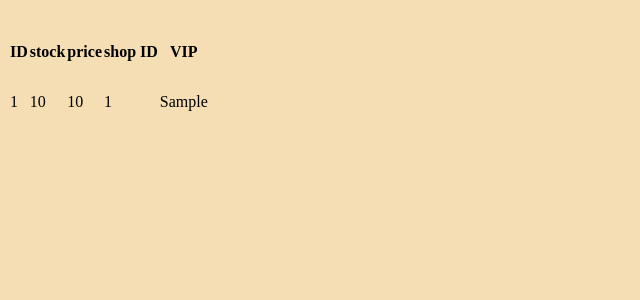
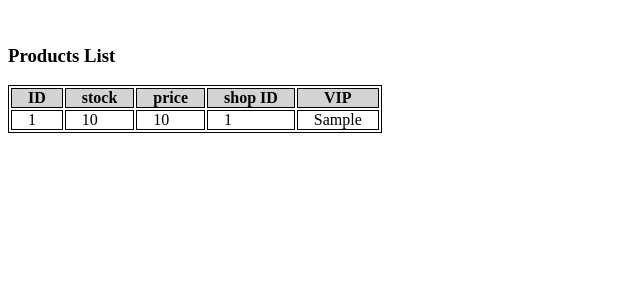
Before and after one commit to x24870/urmart_hw, a Django app: template mart/templates/mart/home.html in a window 1280 px wide. Shown: the top 300 px of the page, without its empty margins (0-640 px from the left). Run offline with Django 3.2, Linux system fonts and the light colour scheme; the template is opened without the code that fills it: most values are stand-ins (such as "Sample title", 1, 10 or a date in 2020).

Commit message:
styling products list table

```diff
--- a/mart/static/css/base.css
+++ b/mart/static/css/base.css
@@ -1,7 +1,18 @@
-body {
-  background-color: wheat;
+table,
+th,
+td {
+  border: 1px solid black;
 }
 
-th, td {
-  padding: 15px 0px;
+th {
+  background-color: #d3d3d3;
 }
+
+tbody tr:nth-child(even) {
+  background: #e5ecf9;
+}
+
+th,
+td {
+  padding: 0em 1em;
+}
--- a/mart/templates/mart/home.html
+++ b/mart/templates/mart/home.html
@@ -2,12 +2,10 @@
 {% load static %}
 
 {% block content %}
-
-
+<h3>Products List</h3>
 <table>
   <thead>
     <tr>
-      <!-- <th colspan="2">The table header</th> -->
       <th>ID</th>
       <th>stock</th>
       <th>price</th>
```
